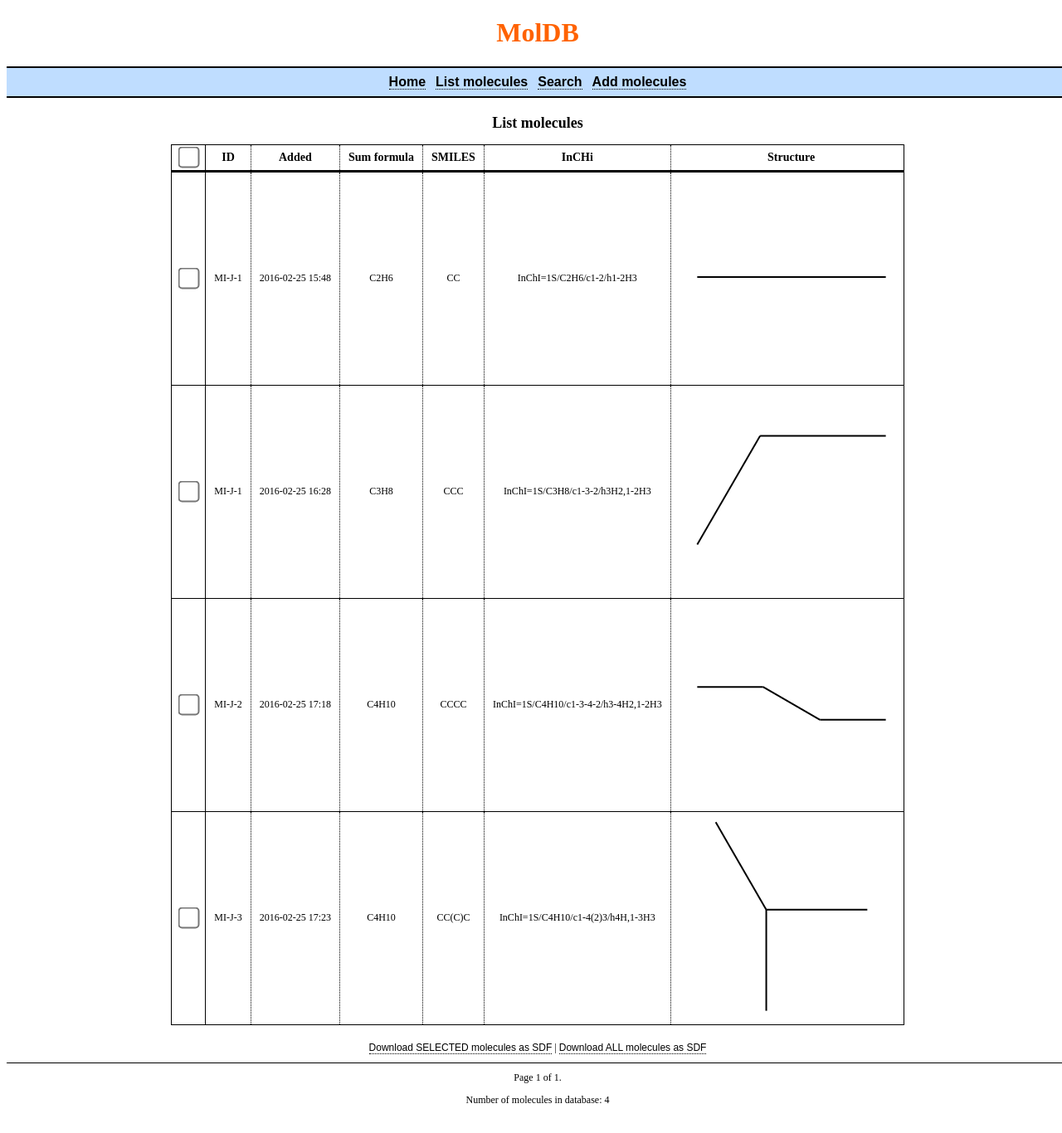
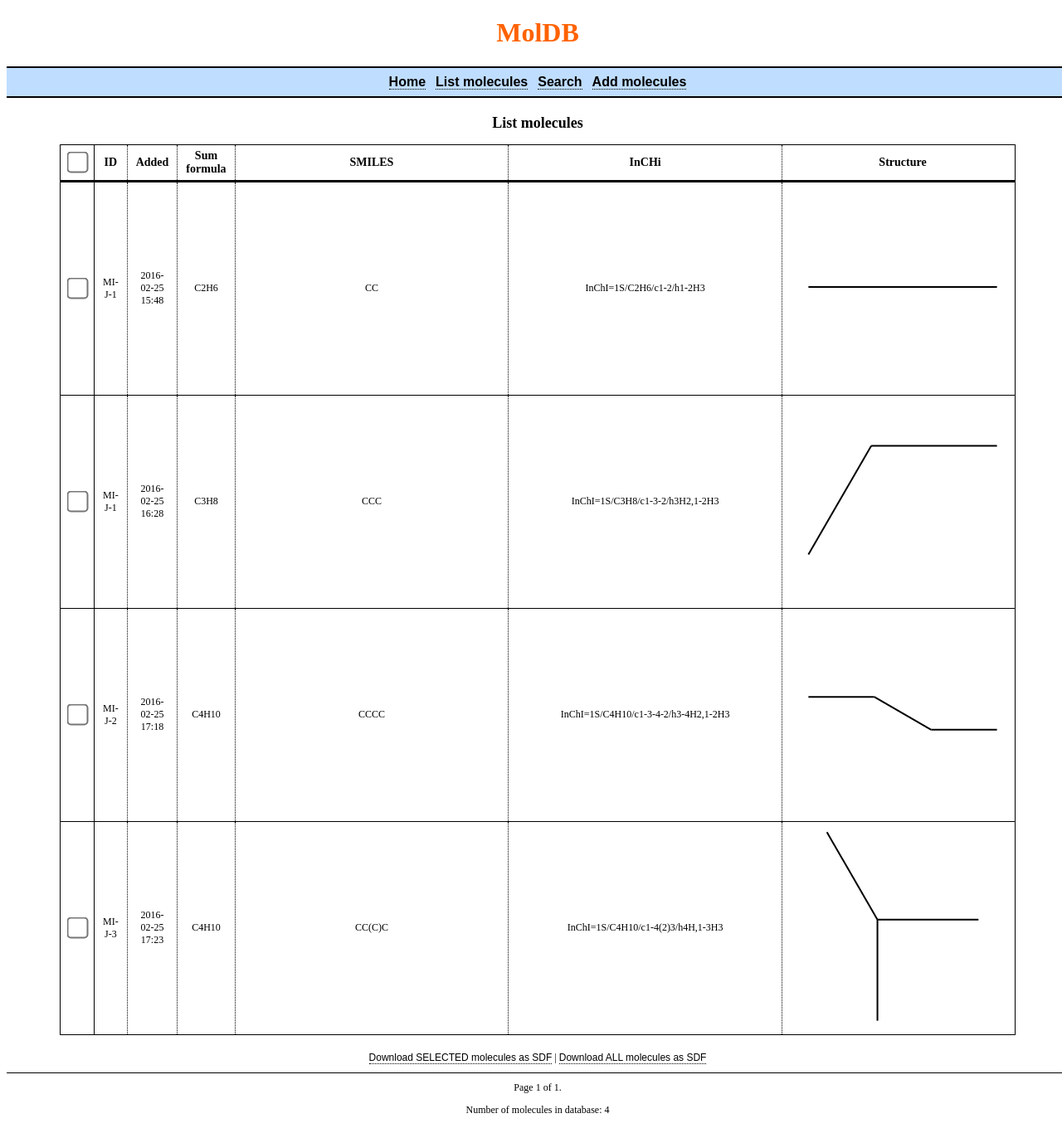
Before and after one commit to 2016-molinf/jirka, a Django app: a page that uses 02-database/templates/list_molecules.html in a window 1280 px wide. Shown: the whole page at 83% size. Before the commit the page ends 1330 px from the top, so only its background shows below. Run offline with Django 3.2, Linux system fonts and the light colour scheme; data comes from the database, SQL or seed files in the repository.

Commit message:
style changes

```diff
--- a/02-database/templates/list_molecules.html
+++ b/02-database/templates/list_molecules.html
@@ -1,3 +1,5 @@
+{# TODO: open molecule structure zoomed in new windows (or provide bitmap version) #}
+
 {% extends '_layout.html' %}
 {% load staticfiles %}
 
@@ -17,12 +19,12 @@
         <table id="table-mols">
             <thead>
                 <tr class="mols">
-                    <th class="mols-select"><input id="input-select-all" type="checkbox" /></th>
-                    <th class="mols-id">ID</th>
-                    <th>Added</th>
-                    <th>Sum formula</th>
-                    <th>SMILES</th>
-                    <th>InCHi</th>
+                    <th class="mols-select auto-width"><input id="input-select-all" type="checkbox" /></th>
+                    <th class="mols-id auto-width">ID</th>
+                    <th class="auto-width">Added</th>
+                    <th class="auto-width">Sum formula</th>
+                    <th class="break">SMILES</th>
+                    <th class="break">InCHi</th>
                     <th class="mols-image">Structure</th>
                 </tr>
             </thead>
@@ -30,12 +32,12 @@
 
                 {% for mol in mols %}
                     <tr class="mols">
-                        <td class="mols-select"><input type="checkbox" value="{{ mol.id }}" /></td>
-                        <td class="mols-id">{{ mol.internal_id }}</td>
-                        <td>{{ mol.created|date:"Y-m-d H:i" }}</td>
-                        <td>{{ mol.sum_formula }}</td>
-                        <td>{{ mol.smiles }}</td>
-                        <td>{{ mol.inchi }}</td>
+                        <td class="mols-select auto-width"><input type="checkbox" value="{{ mol.id }}" /></td>
+                        <td class="mols-id auto-width">{{ mol.internal_id }}</td>
+                        <td class="auto-width">{{ mol.created|date:"Y-m-d H:i" }}</td>
+                        <td class="auto-width">{{ mol.sum_formula }}</td>
+                        <td class="break">{{ mol.smiles }}</td>
+                        <td class="break">{{ mol.inchi }}</td>
                         <td class="mols-image">
                             {{ mol.image|safe }}
                         </td>
```
